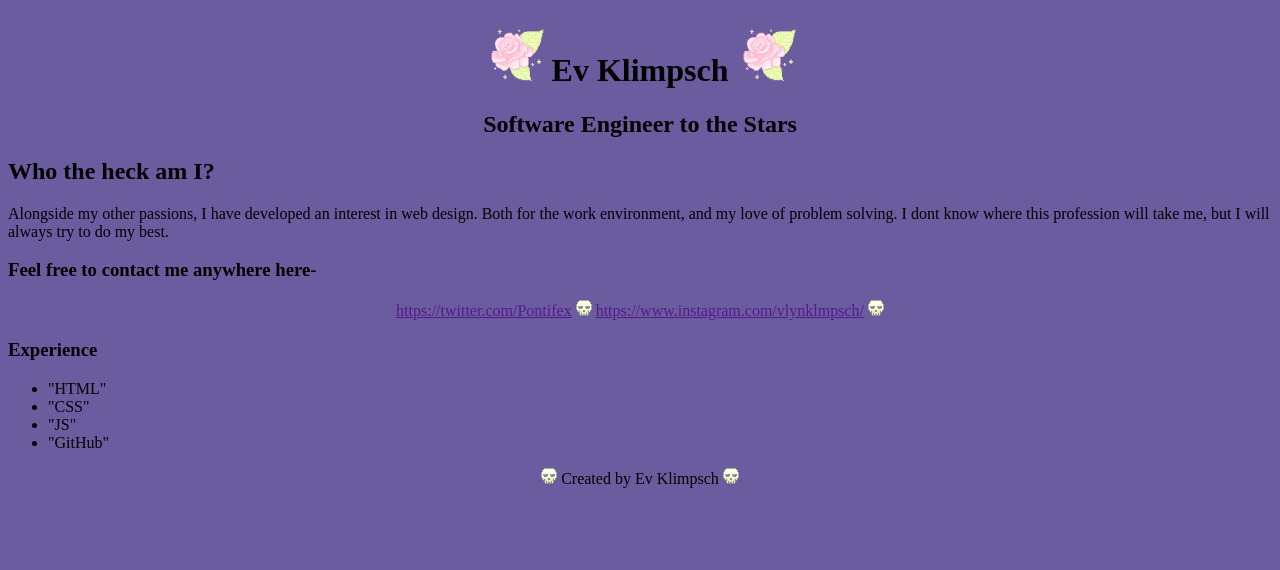
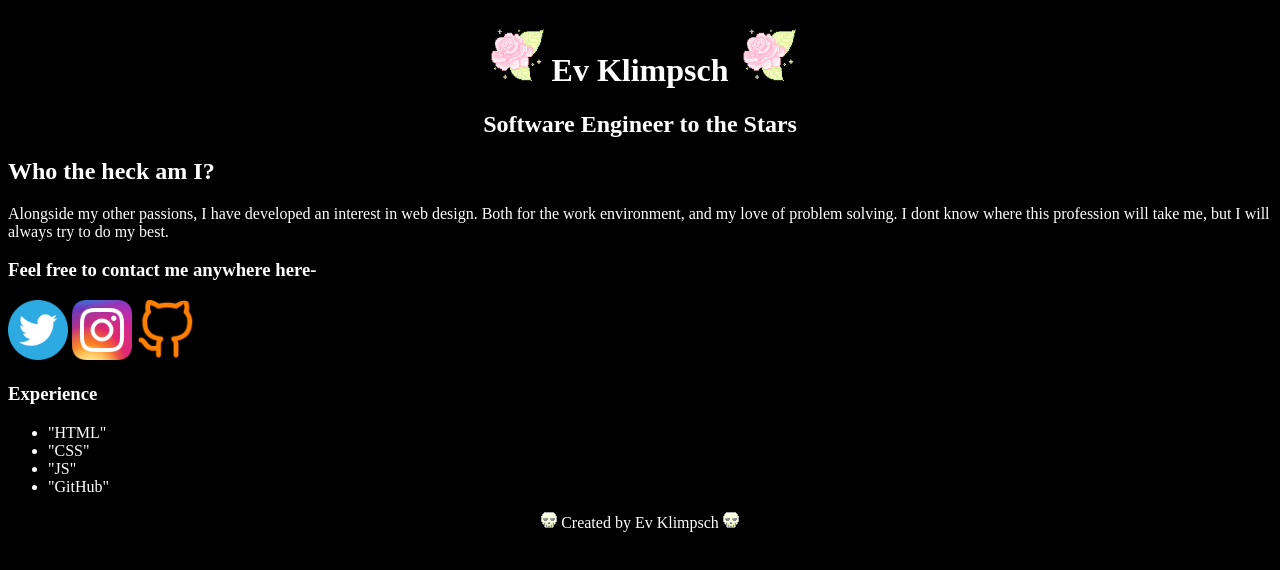
Before and after one commit to spitzgore/personal_website, a plain HTML site: page index.html in a window 1280 px wide. Drawn offline with Linux system fonts and the light colour scheme.

Commit message:
Added hyperlinks and their needed images

```diff
--- a/index.html
+++ b/index.html
@@ -3,6 +3,16 @@
     <head>
         <link rel="stylesheet" href="style.css"/>
         <title>Ev Klimpsch - Personal Website</title>
+        <style>
+            p,
+            h1,
+            h2,
+            h3,
+            ul {
+              color: rgb(255, 255, 255);
+            }
+
+        </style>
     </head>
     <body>
         <header>
@@ -28,13 +38,15 @@
                 profession will take me, but I will always try to do my best.
             </p>
             <h3>Feel free to contact me anywhere here-</h3>
-            <p style="text-align:center;">
-                <a href=>https://twitter.com/Pontifex</a>
-                <img src="./image/Skull 0021.png">
-                <a href=>https://www.instagram.com/vlynklmpsch/</a>
-                <img src="./image/Skull 0021.png">
-            </p>
-
+            <a href="https://twitter.com/Pontifex"><img src="./image/twiticon.png"
+                width="60"
+                height="60"></a>
+            <a href="https://www.instagram.com/vlynklmpsch/"><img src="./image/Instaicon.png"
+                width="60"
+                height="60"></a>
+            <a href="https://github.com/spitzgore"><img src="./image/github.png"
+                width="60"
+                height="60"></a>
             <h3>Experience</h3>
             <ul>
                 <li>
--- a/style.css
+++ b/style.css
@@ -1,2 +1 @@
-body { background: #6b5ca0}
-body {}
+body { background: #000000}
```
Also changed, not shown: image/github.png (added).
